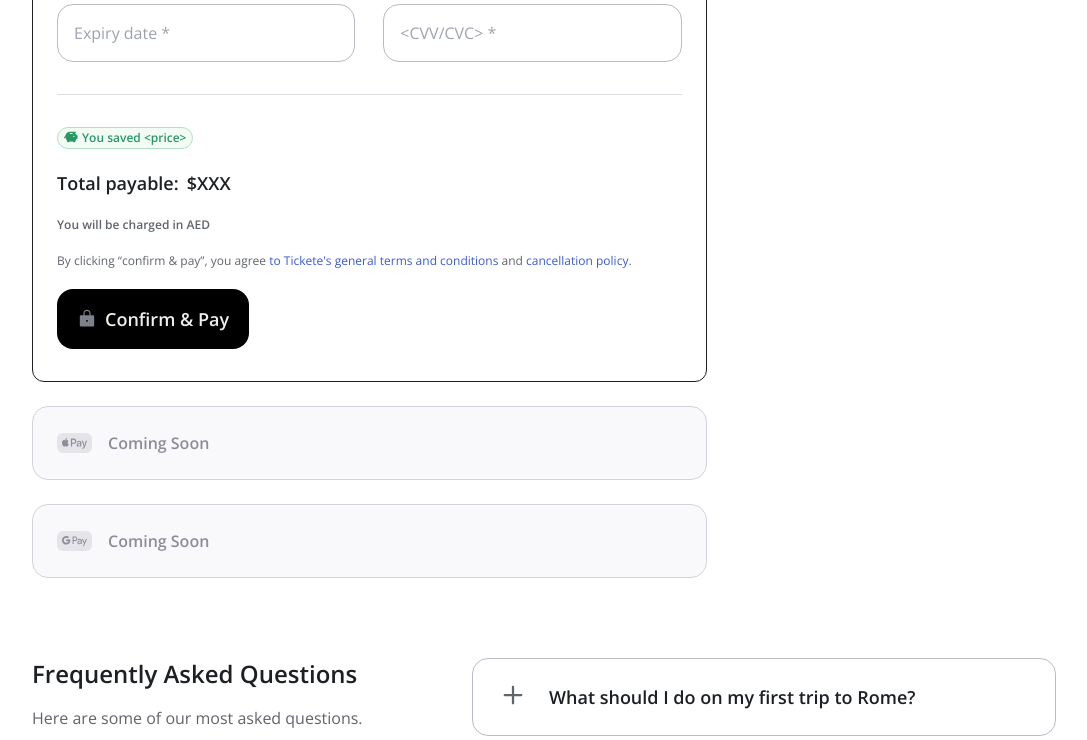
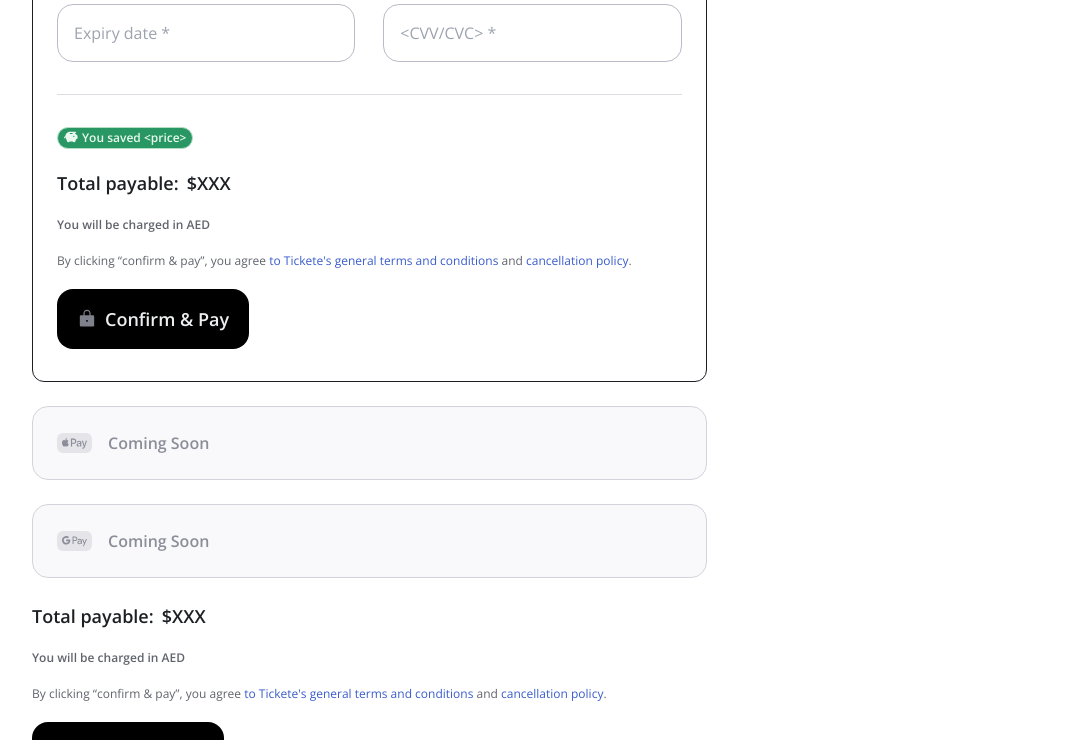
Before and after one commit to AHTHneeuhl/tickete, a Next.js app: page / in a window 1280 px wide. Shown: the part 1360-2100 px from the top of the page, without its empty margins (96-1183 px from the left). Built offline with nearby package versions, Linux system fonts and the light colour scheme.

Commit message:
fix: yousaved component

```diff
--- a/src/components/payments/PaymentMethod.tsx
+++ b/src/components/payments/PaymentMethod.tsx
@@ -51,7 +51,7 @@ const PaymentMethod: React.FC = () => {
       <hr className="text-divider-default" />
       <div className="flex flex-col gap-5 items-start">
         <YouSaved price="<price>" />
-        <div className="flex flex-row gap-2 items-center justify-between">
+        <div className="flex flex-row items-center gap-2">
           <h4 className="text-lg font-semibold text-grey-primary">
             Total payable:
           </h4>
--- a/src/components/payments/PaymentMethods.tsx
+++ b/src/components/payments/PaymentMethods.tsx
@@ -1,7 +1,11 @@
+import Image from "next/image";
 import ComingSoon from "./ComingSoon";
 import PaymentMethod from "./PaymentMethod";
+import YouSaved from "./YouSaved";
 
 const PaymentMethods: React.FC = () => {
+  const price = "<price>";
+
   return (
     <div className="flex flex-col">
       <h3 className="font-semibold text-grey-primary text-2xl pb-4">
@@ -14,6 +18,34 @@ const PaymentMethods: React.FC = () => {
         <PaymentMethod />
         <ComingSoon method="ApplePay" imageUrl="/apple-pay.svg" />
         <ComingSoon method="GooglePay" imageUrl="/google-pay.svg" />
+        <div className="flex flex-col gap-5 items-start">
+          <div className="flex sm:hidden flex-row items-start justify-center gap-1 rounded-full border border-green-500 bg-green-100 py-[2px] px-[6px]">
+            <Image src="/piggy-bank.svg" alt="" width={14} height={14} />
+            <p className="font-semibold text-xs text-green-900">
+              You saved {price}
+            </p>
+          </div>
+          <div className="flex flex-row gap-2 items-center justify-between">
+            <h4 className="text-lg font-semibold text-grey-primary">
+              Total payable:
+            </h4>
+            <h4 className="text-lg font-semibold text-grey-primary">$XXX</h4>
+          </div>
+          <p className="text-xs font-semibold text-grey-secondary">
+            You will be charged in AED
+          </p>
+          <p className="text-xs font-normal text-grey-secondary">
+            By clicking &ldquo;confirm & pay&rdquo;, you agree{" "}
+            <span className="text-indigo-900">
+              to Tickete&apos;s general terms and conditions
+            </span>{" "}
+            and <span className="text-indigo-900">cancellation policy</span>.
+          </p>
+          <button className="bg-brand-default justify-center rounded-2xl inline-flex items-center gap-2 py-4 px-5 text-grey-10 text-lg font-semibold">
+            <Image src="/lock.svg" alt="" height={20} width={20} />
+            Confirm & Pay
+          </button>
+        </div>
       </div>
     </div>
   );
--- a/src/components/payments/YouSaved.tsx
+++ b/src/components/payments/YouSaved.tsx
@@ -6,9 +6,9 @@ type TProps = {
 
 const YouSaved: React.FC<TProps> = ({ price }) => {
   return (
-    <div className="flex flex-row items-start justify-center gap-1 rounded-full border border-green-500 bg-green-100 py-[2px] px-[6px]">
-      <Image src="/piggy-bank.svg" alt="" width={14} height={14} />
-      <p className="font-semibold text-xs text-green-900">You saved {price}</p>
+    <div className="flex flex-row items-start gap-1 rounded-full border border-green-500 bg-green-900 py-[2px] px-[6px]">
+      <Image src="/piggy-bank-white.svg" alt="" width={14} height={14} />
+      <p className="font-semibold text-xs text-green-200">You saved {price}</p>
     </div>
   );
 };
--- a/src/components/places/BestSeller.tsx
+++ b/src/components/places/BestSeller.tsx
@@ -2,7 +2,7 @@ import Image from "next/image";
 
 const BestSeller: React.FC = () => {
   return (
-    <div className="h-[26px] w-[91px] flex flex-row rounded items-center gap-1 py-1 px-2 bg-surface-default absolute top-2 left-2">
+    <div className="h-[26px] flex flex-row rounded items-start gap-1 py-1 px-2 bg-surface-default absolute top-2 left-2">
       <Image src="/trophy.svg" alt="" width={13} height={10} />
       <p className="text-xs font-semibold text-grey-primary">Bestseller</p>
     </div>
```
Also changed, not shown: public/piggy-bank-white.svg (added).
